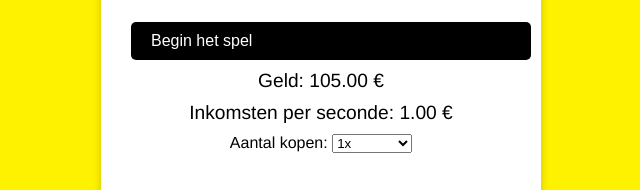
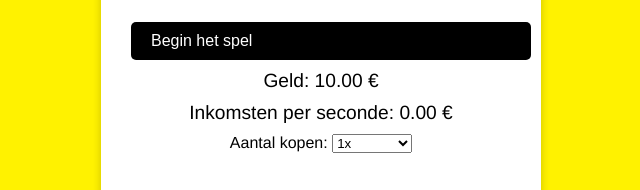
Before and after one commit to Jaspertakkie/Jumbo-game, a plain HTML site: page index.html in a window 1280 px wide. Shown: the part 266-456 px from the top of the page, 319-959 px from the left. Drawn offline with Linux system fonts and the light colour scheme.

Commit message:
Add files via upload

```diff
--- a/index.html
+++ b/index.html
@@ -142,7 +142,7 @@
         <input type="text" id="nameInput" placeholder="Voer de naam van de supermarkt in" />
         <button id="startButton">Begin het spel</button>
 
-        <p>Geld: <span id="money">100</span> €</p>
+        <p>Geld: <span id="money">10</span> €</p>
         <p>Inkomsten per seconde: <span id="incomePerSecond">0</span> €</p>
 
         <!-- Aantal upgrades per aankoop -->
@@ -178,8 +178,8 @@
     </div>
 
     <script>
-        let money = parseFloat(localStorage.getItem('money')) || 100;
-        let incomePerSecond = parseFloat(localStorage.getItem('incomePerSecond')) || 1;
+        let money = parseFloat(localStorage.getItem('money')) || 10;
+        let incomePerSecond = parseFloat(localStorage.getItem('incomePerSecond')) || 0;
         let totalMoneyEarned = parseFloat(localStorage.getItem('totalMoneyEarned')) || 0;
         let totalUpgrades = parseFloat(localStorage.getItem('totalUpgrades')) || 0;
 
@@ -274,7 +274,7 @@
         }
 
         function resetGame() {
-            money = 100;
+            money = 10;
             incomePerSecond = 1;
             totalMoneyEarned = 0;
             totalUpgrades = 0;
```
